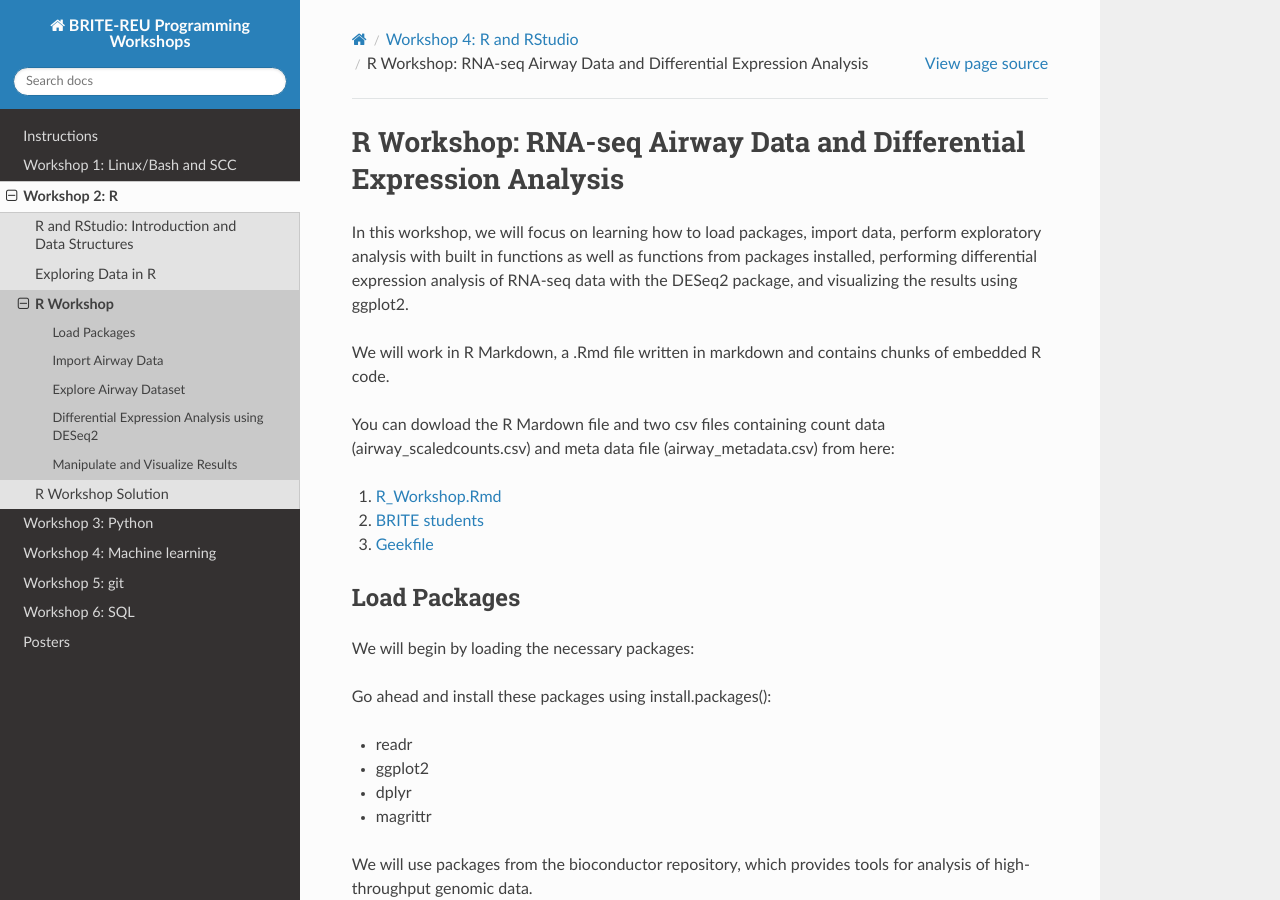
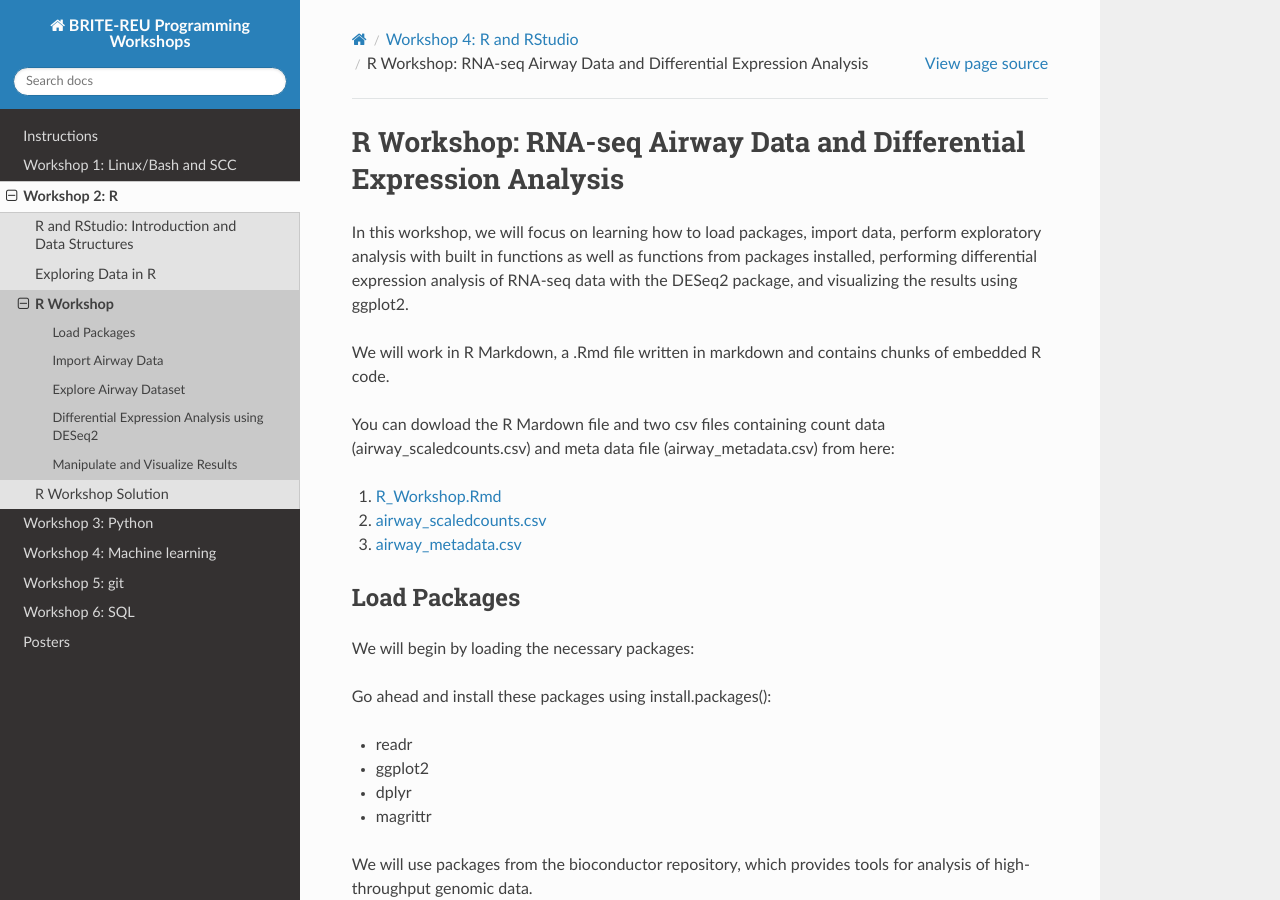
Before and after one commit to BRITE-REU/programming-workshops, a Sphinx documentation site: the page built from source/workshops/02_R/Workshop_R.rst, in a window 1280 px wide and 900 px high. Built offline with Sphinx 7.4.7 and the Read the Docs theme 2.0.0, drawn with Linux system fonts in a browser that asks for light colours; pages that are not in the unit, such as notebooks, are missing from menus.

Commit message:
Update Workshop_R.rst

```diff
--- a/source/workshops/02_R/Workshop_R.rst
+++ b/source/workshops/02_R/Workshop_R.rst
@@ -8,8 +8,8 @@ We will work in R Markdown, a .Rmd file written in markdown and contains chunks
 You can dowload the R Mardown file and two csv files containing count data (airway_scaledcounts.csv) and meta data file (airway_metadata.csv) from here:
 
 1. `R_Workshop.Rmd <https://github.com/BRITE-REU/programming-workshops/tree/master/source/workshops/02_R/files/R_Workshop.Rmd>`_
-2. `BRITE students <https://raw.githubusercontent.com/BRITE-REU/programming-workshops/master/source/workshops/01_linux_bash_scc/files/BRITE_students.txt>`_
-3. `Geekfile <https://raw.githubusercontent.com/BRITE-REU/programming-workshops/master/source/workshops/01_linux_bash_scc/files/geekfile.txt>`_
+2. `airway_scaledcounts.csv <https://github.com/BRITE-REU/programming-workshops/tree/master/source/workshops/02_R/files/airway_scaledcounts.csv>`_
+3. `airway_metadata.csv <https://github.com/BRITE-REU/programming-workshops/tree/master/source/workshops/02_R/files/airway_metadata.csv>`_
 
 ***********************
 Load Packages
```
